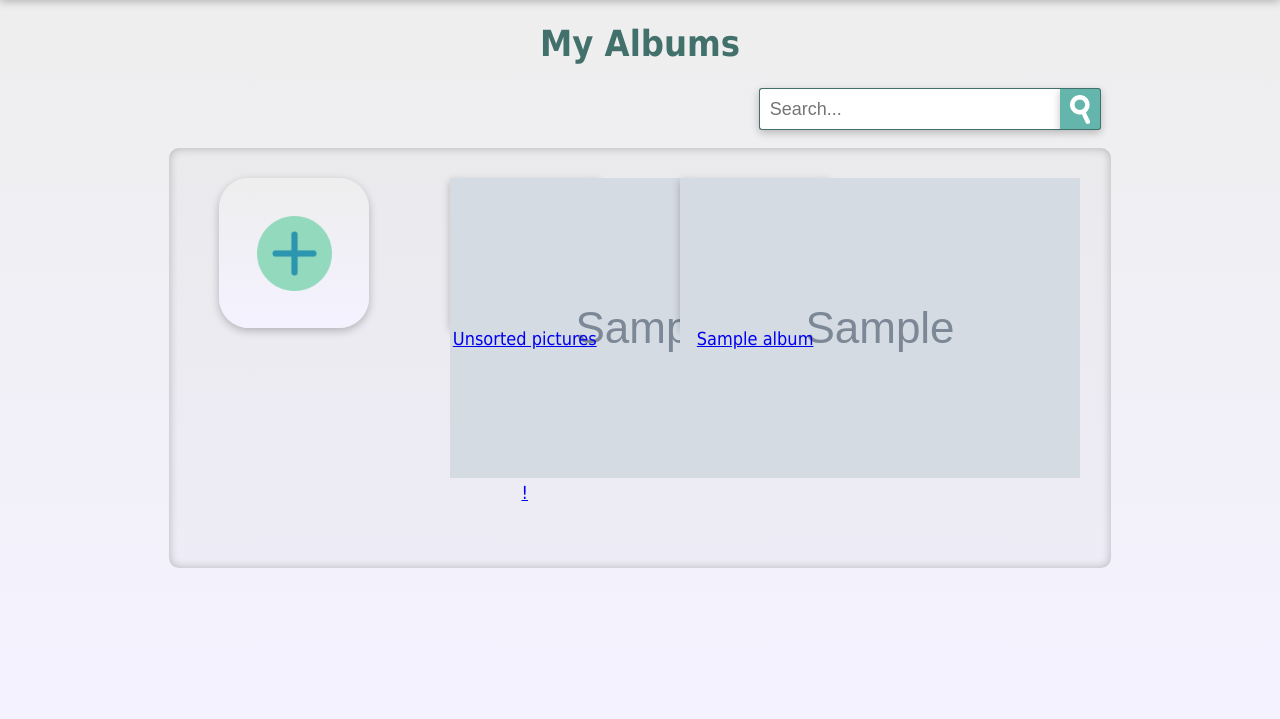
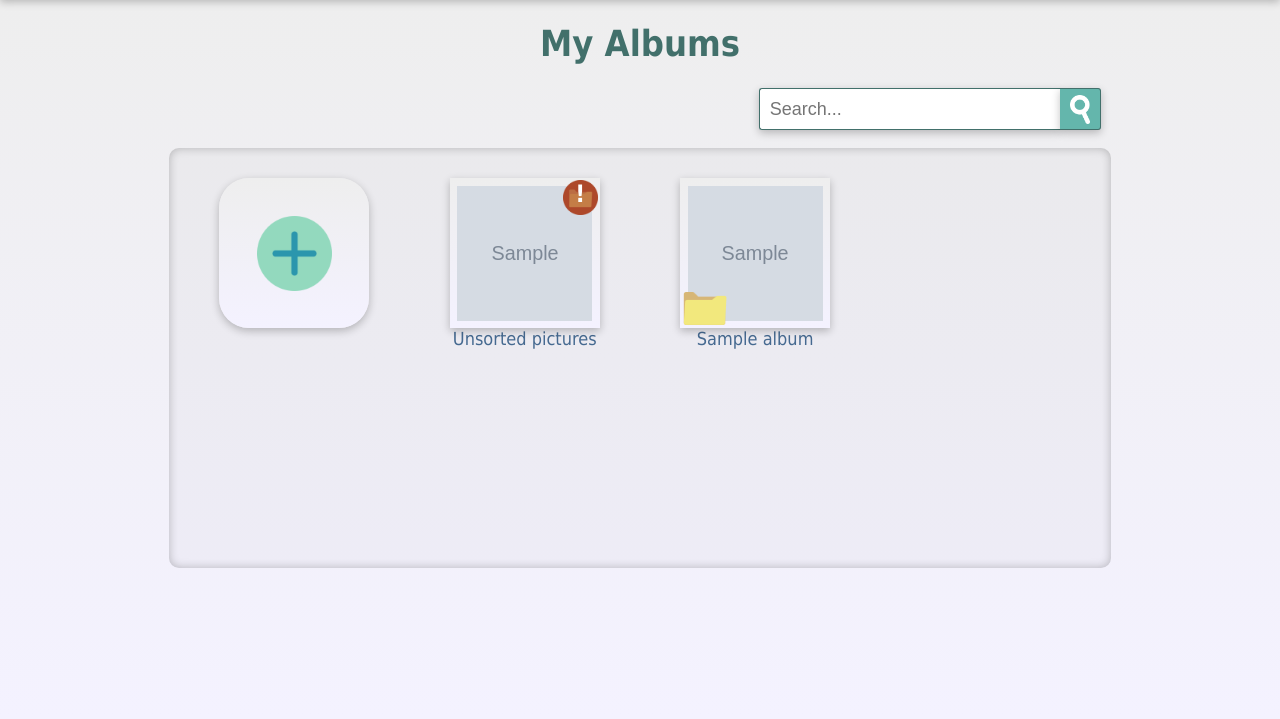
Before and after one commit to OliveMcCullough/Pixax-Project, a Django app: template pixax/templates/albums.html in a window 1280 px wide. Shown: the part 81-800 px from the top of the page. Run offline with Django 4.2, Linux system fonts and the light colour scheme; the template is opened without the code that fills it: most values are stand-ins (such as "Sample title", 1, 10 or a date in 2020); grey boxes marked "Sample" are stand-in pictures.

Commit message:
CSS changes

```diff
--- a/pixax/scss/pixax.scss
+++ b/pixax/scss/pixax.scss
@@ -28,6 +28,7 @@ $fading-green-gradient-to-top: linear-gradient(to top, $green, rgba(240,240,240,
 $breakpoint-phone: 768px;
 $breakpoint-desktop: 1020px;
 
+$large-font-size:24px;
 $default-font-size:18px;
 $small-font-size:13px;
 
@@ -415,14 +434,84 @@ input:focus-visible, a:focus-visible, select:focus-visible{
         vertical-align: top;
         display: inline-block;
         .album_block_content{
+            &:hover .album_illustration .file_top{
+                transform: scale(1.0, 0.9);
+                transform: skew(-5deg, 0deg);
+                transform-origin : 50% 100%;
+            }
+            &:hover .album_illustration .warning{
+                animation: squish 1s ease infinite;
+                animation: updown 1s ease infinite;
+            }
+            &:hover .fly{
+                animation: fly 2s linear 1;
+            }
             display: inline-block;
             margin:auto;
+            text-decoration: none;
+            color: $dark-blue;
+            span{
+                display:inline-block;
+                width:$album-block-size;
+            }
             .album_illustration{
                 margin:auto;
                 width:$album-block-size;
                 height:$album-block-size;
                 background: $subtle-background-white-gradient;
                 box-shadow: $default-box-shadow;
+                position:relative;
+                overflow:none;
+                .warning{
+                    position:absolute;
+                    width:35px;
+                    height:35px;
+                    background-size: cover;
+                    right:2px;
+                    top:2px;
+                    color:white;
+                    font-size:$large-font-size;
+                    font-weight:bold;
+                }
+                .unsorted_picture_warning{
+                    background-image:url('../images/UnsortedWarning.png');
+                }
+                .unrated_warning{
+                    background-image:url('../images/RatingWarning.png');
+                }
+                .file_bottom{
+                    background-image:url('../images/filePieceBottom.png');
+                }
+                .file_top{
+                    background-image:url('../images/filePieceTop.png');
+                }
+                .file_bottom, .file_top{
+                    transition: all 0.1s ease-in-out;
+                    position:absolute;
+                    width:50px;
+                    height:40px;
+                    background-size: cover;
+                    bottom:0;
+                }
+                .empty_background, img{
+                    top:5%;
+                    left:5%;
+                    position:absolute;
+                    width:90%;
+                    height:90%;
+                    object-fit: cover;
+                    background-color:lightgrey;
+                    overflow-y:hidden;
+                }
+                .fly{
+                    position:absolute;
+                    bottom:15px;
+                    left:28px;
+                    width:10px;
+                    height:10px;
+                    background-image:url('../images/Fly.png');
+                    background-size:cover;
+                }
             }
             .form_popup_button{
                 margin:auto;
--- a/pixax/static/css/pixax.css
+++ b/pixax/static/css/pixax.css
@@ -71,6 +71,34 @@
   }
   100% {
     transform: scale(1, 1);
+  }
+}
+@-webkit-keyframes fly {
+  0% {
+    transform: rotate(0deg) translateX(0px) translateY(0px) rotate(0deg);
+  }
+  25% {
+    transform: rotate(-120deg) translateX(60px) translateY(60px) rotate(120deg);
+  }
+  50% {
+    transform: rotate(-220deg) translateX(-100px) translateY(-40px) rotate(220deg);
+  }
+  100% {
+    transform: rotate(-280deg) translateX(-280px) translateY(-80px) rotate(280deg);
+  }
+}
+@keyframes fly {
+  0% {
+    transform: rotate(0deg) translateX(0px) translateY(0px) rotate(0deg);
+  }
+  25% {
+    transform: rotate(-120deg) translateX(60px) translateY(60px) rotate(120deg);
+  }
+  50% {
+    transform: rotate(-220deg) translateX(-100px) translateY(-40px) rotate(220deg);
+  }
+  100% {
+    transform: rotate(-280deg) translateX(-280px) translateY(-80px) rotate(280deg);
   }
 }
 html, body {
@@ -441,6 +469,27 @@ input:focus-visible, a:focus-visible, select:focus-visible {
 .album_section .album_block .album_block_content {
   display: inline-block;
   margin: auto;
+  text-decoration: none;
+  color: #456990;
+}
+.album_section .album_block .album_block_content:hover .album_illustration .file_top {
+  transform: scale(1, 0.9);
+  transform: skew(-5deg, 0deg);
+  transform-origin: 50% 100%;
+}
+.album_section .album_block .album_block_content:hover .album_illustration .warning {
+  -webkit-animation: squish 1s ease infinite;
+          animation: squish 1s ease infinite;
+  -webkit-animation: updown 1s ease infinite;
+          animation: updown 1s ease infinite;
+}
+.album_section .album_block .album_block_content:hover .fly {
+  -webkit-animation: fly 2s linear 1;
+          animation: fly 2s linear 1;
+}
+.album_section .album_block .album_block_content span {
+  display: inline-block;
+  width: 150px;
 }
 .album_section .album_block .album_block_content .album_illustration {
   margin: auto;
@@ -448,6 +497,59 @@ input:focus-visible, a:focus-visible, select:focus-visible {
   height: 150px;
   background: linear-gradient(to top, #F4F2FF, #eeeeee);
   box-shadow: rgba(0, 0, 0, 0.24) 0px 3px 8px;
+  position: relative;
+  overflow: none;
+}
+.album_section .album_block .album_block_content .album_illustration .warning {
+  position: absolute;
+  width: 35px;
+  height: 35px;
+  background-size: cover;
+  right: 2px;
+  top: 2px;
+  color: white;
+  font-size: 24px;
+  font-weight: bold;
+}
+.album_section .album_block .album_block_content .album_illustration .unsorted_picture_warning {
+  background-image: url("../images/UnsortedWarning.png");
+}
+.album_section .album_block .album_block_content .album_illustration .unrated_warning {
+  background-image: url("../images/RatingWarning.png");
+}
+.album_section .album_block .album_block_content .album_illustration .file_bottom {
+  background-image: url("../images/filePieceBottom.png");
+}
+.album_section .album_block .album_block_content .album_illustration .file_top {
+  background-image: url("../images/filePieceTop.png");
+}
+.album_section .album_block .album_block_content .album_illustration .file_bottom, .album_section .album_block .album_block_content .album_illustration .file_top {
+  transition: all 0.1s ease-in-out;
+  position: absolute;
+  width: 50px;
+  height: 40px;
+  background-size: cover;
+  bottom: 0;
+}
+.album_section .album_block .album_block_content .album_illustration .empty_background, .album_section .album_block .album_block_content .album_illustration img {
+  top: 5%;
+  left: 5%;
+  position: absolute;
+  width: 90%;
+  height: 90%;
+  -o-object-fit: cover;
+     object-fit: cover;
+  background-color: lightgrey;
+  overflow-y: hidden;
+}
+.album_section .album_block .album_block_content .album_illustration .fly {
+  position: absolute;
+  bottom: 15px;
+  left: 28px;
+  width: 10px;
+  height: 10px;
+  background-image: url("../images/Fly.png");
+  background-size: cover;
 }
 .album_section .album_block .album_block_content .form_popup_button {
   margin: auto;
```
Also changed, not shown: other parts of pixax/scss/pixax.scss (+66 -4 lines), other parts of pixax/static/css/pixax.css (+56 -4 lines), 1 other file.
